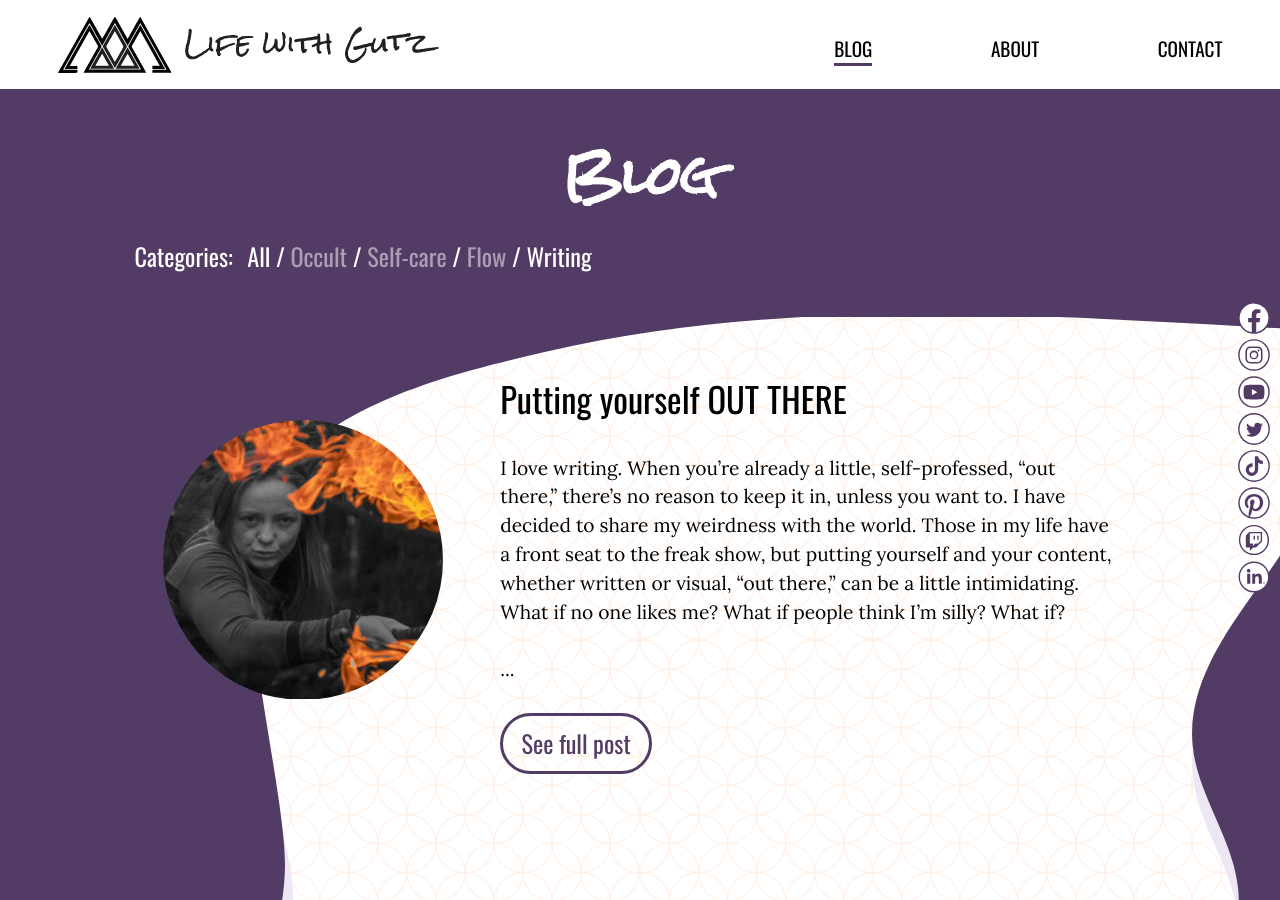
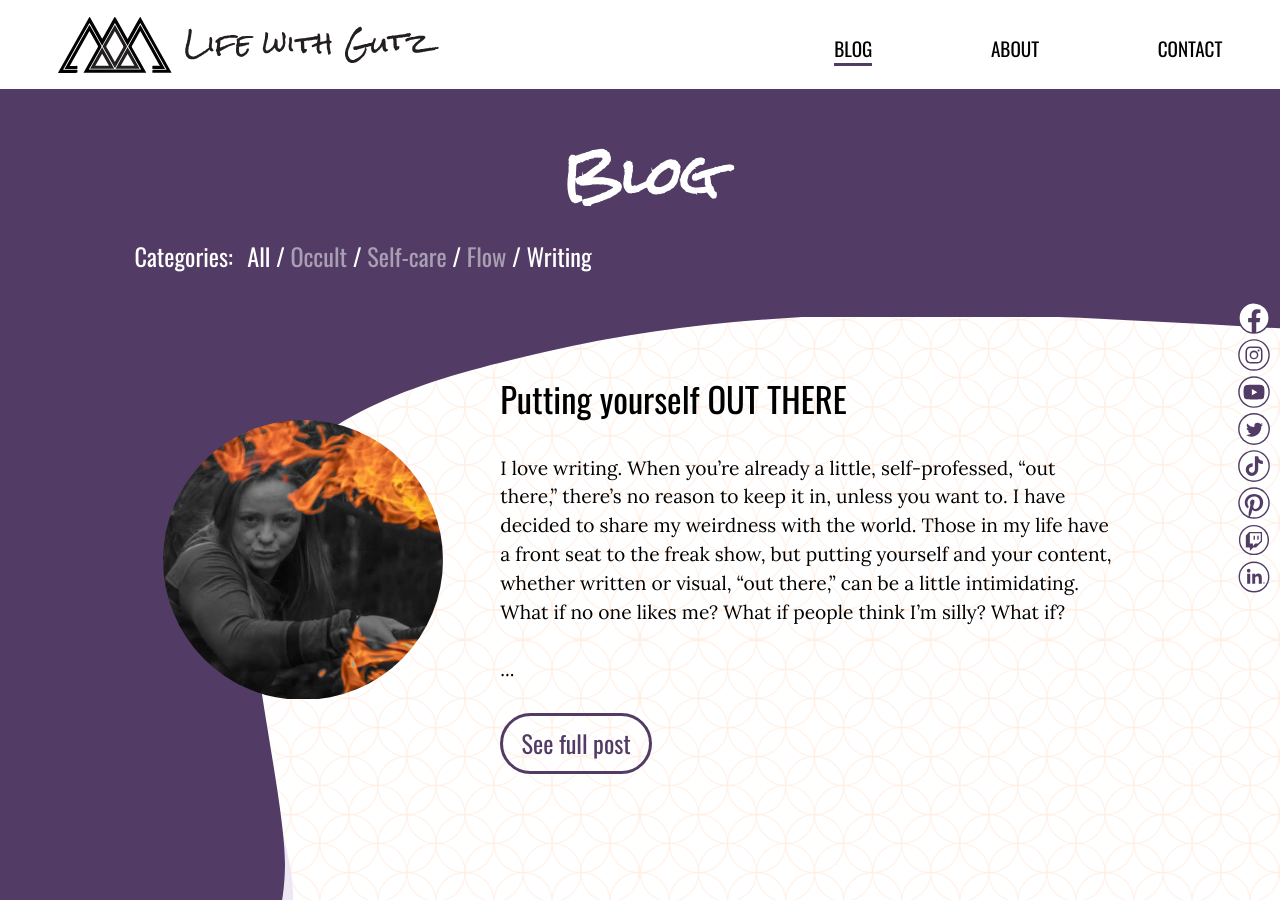
Before and after one commit to Life-with-Gutz/main-site-2020, a Jekyll site: the page built from writing.html, in a window 1280 px wide and 900 px high. Built offline with Jekyll 4.4.1, drawn with Linux system fonts in a browser that asks for light colours.

Commit message:
Remove bad background image link

```diff
--- a/_layouts/blog-categories.html
+++ b/_layouts/blog-categories.html
@@ -17,4 +17,3 @@ layout: default
     </div>
   </div>
 </div>
-<img class="behind bg-shape-blog-mid-1" src="{{site.baseurl}}/images/bg-shapes/blog-3.svg" role="presentation">
```
